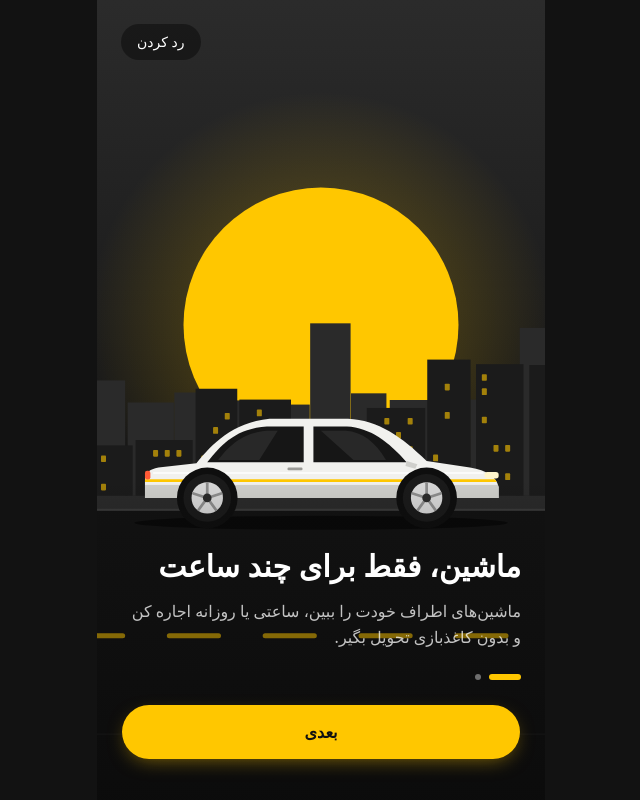
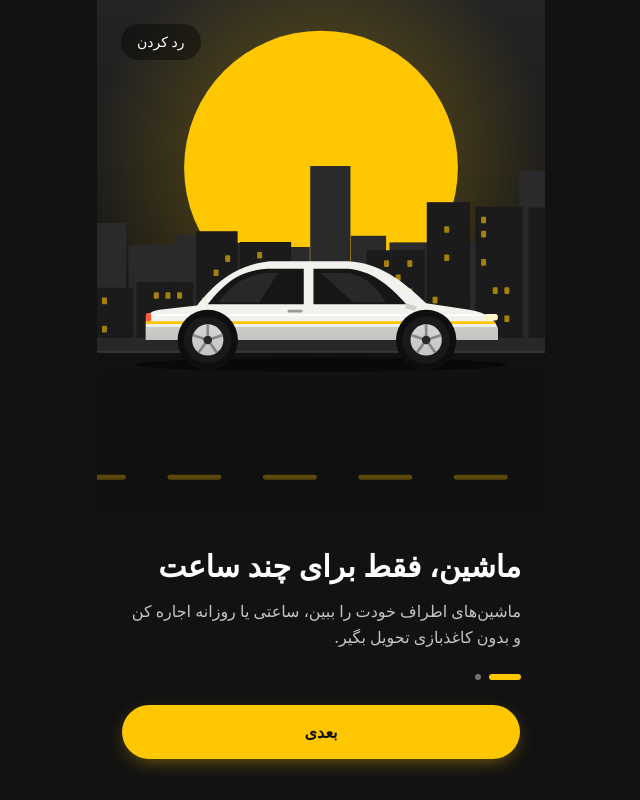
Before and after one commit to Omid05a/Rental, a Next.js app in the folder frontend/: page /welcome in a window 1280 px wide. Shown: the whole page, without its empty margins (319-959 px from the left). Built offline with nearby package versions, Linux system fonts and the light colour scheme; no server answers.

Commit message:
fix: keep welcome text clear of the illustration on short screens

```diff
--- a/frontend/src/app/welcome/page.tsx
+++ b/frontend/src/app/welcome/page.tsx
@@ -35,28 +35,36 @@ export default function WelcomePage() {
   }
 
   return (
-    <div className="relative mx-auto min-h-dvh w-full max-w-md overflow-hidden bg-background">
+    <div className="relative mx-auto flex min-h-dvh w-full max-w-md flex-col overflow-hidden bg-background">
+      {/* The illustration only fills the space above the text, so they never overlap. */}
+      <div className="relative min-h-[38dvh] flex-1">
         {SLIDES.map((slide, i) => (
           // eslint-disable-next-line @next/next/no-img-element
           <img
             key={slide.image}
             src={slide.image}
             alt=""
-          className={`absolute inset-0 h-full w-full object-cover transition-all duration-700 ease-out ${
+            className={`absolute inset-0 h-full w-full object-cover object-[50%_60%] transition-all duration-700 ease-out ${
               i === index ? "scale-100 opacity-100" : "scale-105 opacity-0"
             }`}
           />
         ))}
+        {/* Soft fade into the text area */}
+        <div
+          aria-hidden="true"
+          className="absolute inset-x-0 bottom-0 h-24 bg-linear-to-t from-background to-transparent"
+        />
+      </div>
 
       <button
         type="button"
         onClick={finish}
-        className="press animate-fade-in absolute end-6 top-6 rounded-full bg-black/40 px-4 py-2 text-sm text-white hover:bg-black/60"
+        className="press animate-fade-in absolute end-6 top-6 z-10 rounded-full bg-black/40 px-4 py-2 text-sm text-white hover:bg-black/60"
       >
         رد کردن
       </button>
 
-      <div className="absolute inset-x-0 bottom-0 flex flex-col gap-6 px-6 pb-10 text-white">
+      <div className="relative z-10 flex flex-col gap-6 px-6 pb-10 pt-2 text-white">
         {/* Re-keyed per slide so the text animates in on every change */}
         <div key={index} className="animate-fade-up">
           <h1 className="text-3xl font-bold leading-snug">
```
Lines whose indentation alone changed are shown as unchanged.
